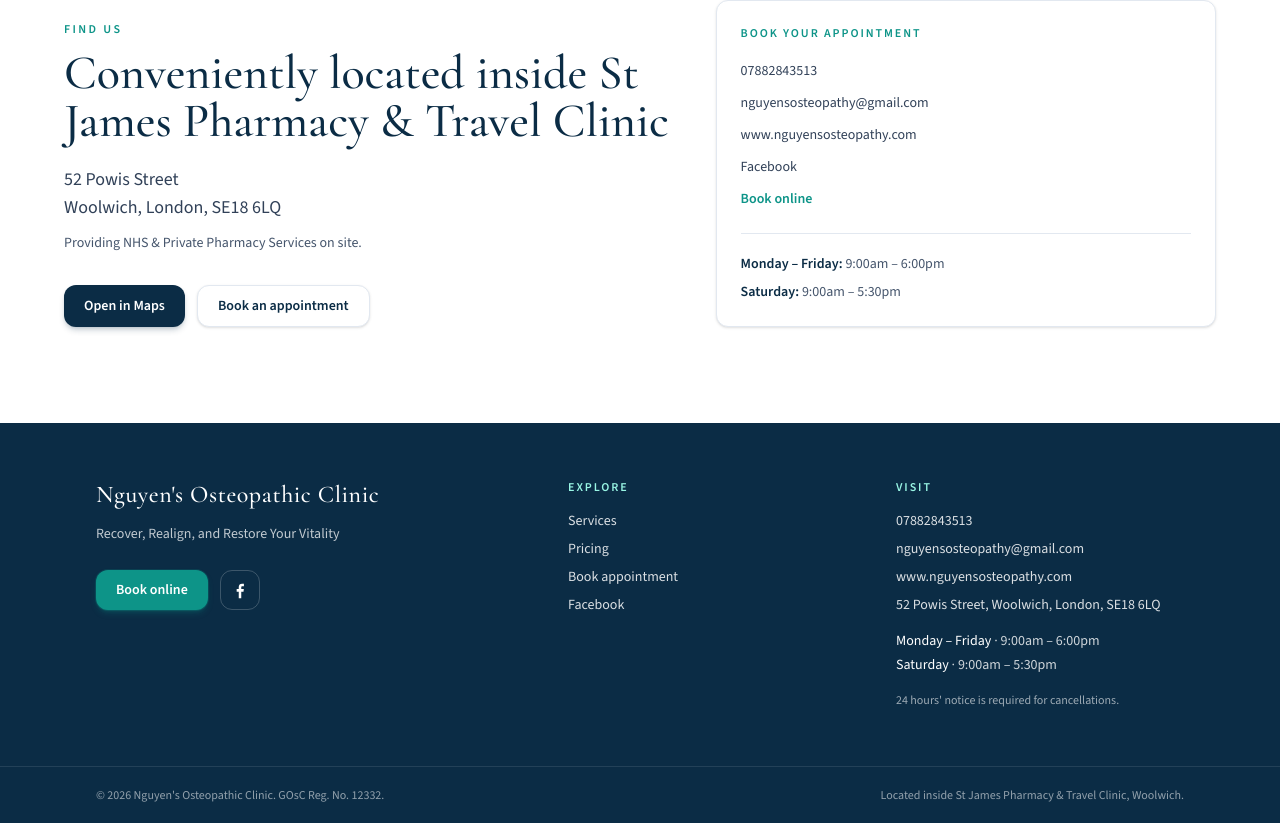
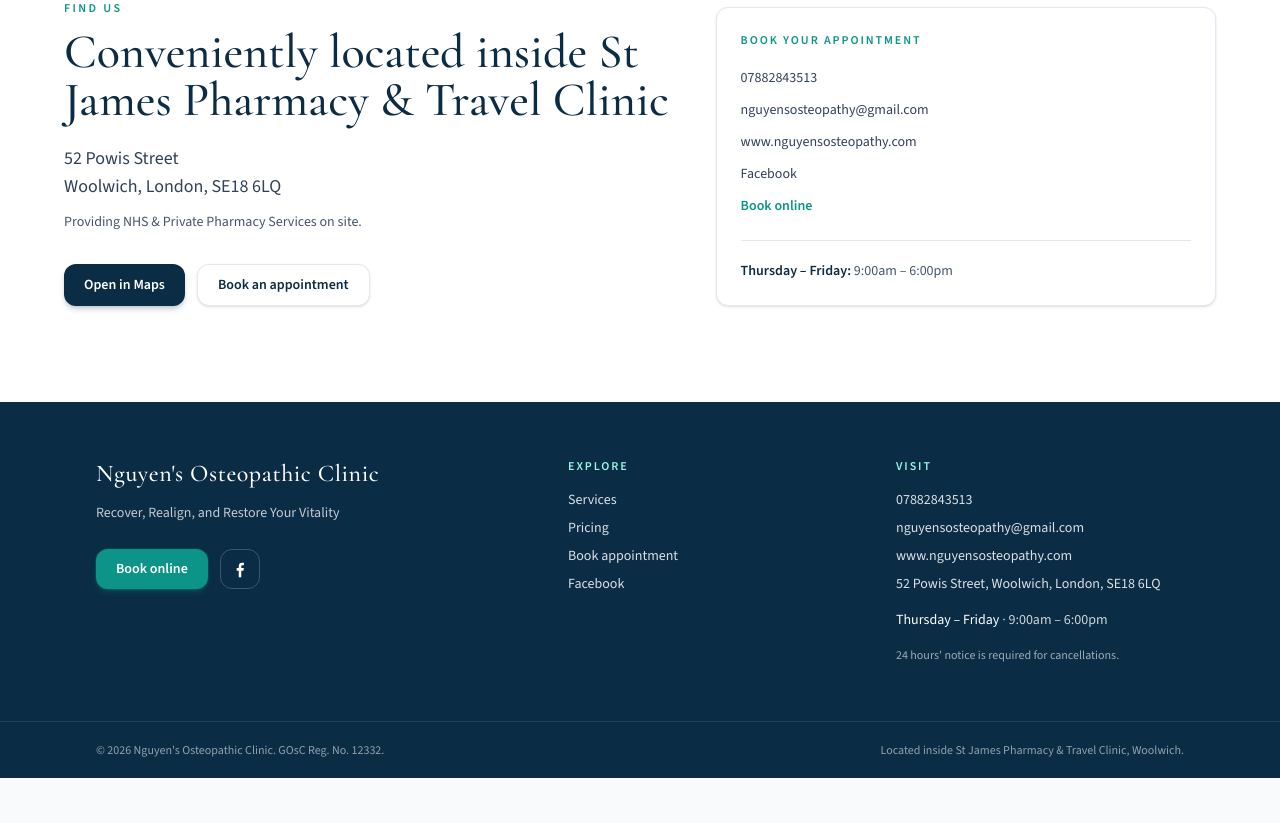
Before and after one commit to Duynguyen0106/Nguyensosteopathy, a Next.js app: page / in a window 1280 px wide. Shown: the part 5813-6636 px from the top of the page. After the commit the page ends 6591 px from the top, so only its background shows below. Built offline with nearby package versions, Linux system fonts and the light colour scheme; no server answers.

Commit message:
Set clinic opening hours to Thursday and Friday only
Align website copy, leaflet PDF, and Treow online availability so
patients only see Thursday–Friday booking times.

```diff
--- a/scripts/generate-leaflet.mjs
+++ b/scripts/generate-leaflet.mjs
@@ -427,8 +427,7 @@ const html = `<!DOCTYPE html>
       <div class="panel">
         <p class="label">Opening hours</p>
         <p style="margin:0 0 12px;font-size:14px;line-height:1.5;">
-          <strong>Monday – Friday</strong><br/>9:00am – 6:00pm<br/><br/>
-          <strong>Saturday</strong><br/>9:00am – 5:30pm
+          <strong>Thursday – Friday</strong><br/>9:00am – 6:00pm
         </p>
         <p class="label">Book</p>
         <p style="margin:0;font-size:13.5px;line-height:1.45;">
--- a/src/lib/site.ts
+++ b/src/lib/site.ts
@@ -22,8 +22,7 @@ export const site = {
       "https://www.google.com/maps/search/?api=1&query=52+Powis+Street+Woolwich+London+SE18+6LQ",
   },
   hours: [
-    { days: "Monday – Friday", time: "9:00am – 6:00pm" },
-    { days: "Saturday", time: "9:00am – 5:30pm" },
+    { days: "Thursday – Friday", time: "9:00am – 6:00pm" },
   ],
   cancellation: "24 hours' notice is required for cancellations.",
   discount:
```
Also changed, not shown: 1 other file (tests, documents, lock files or other folders).
